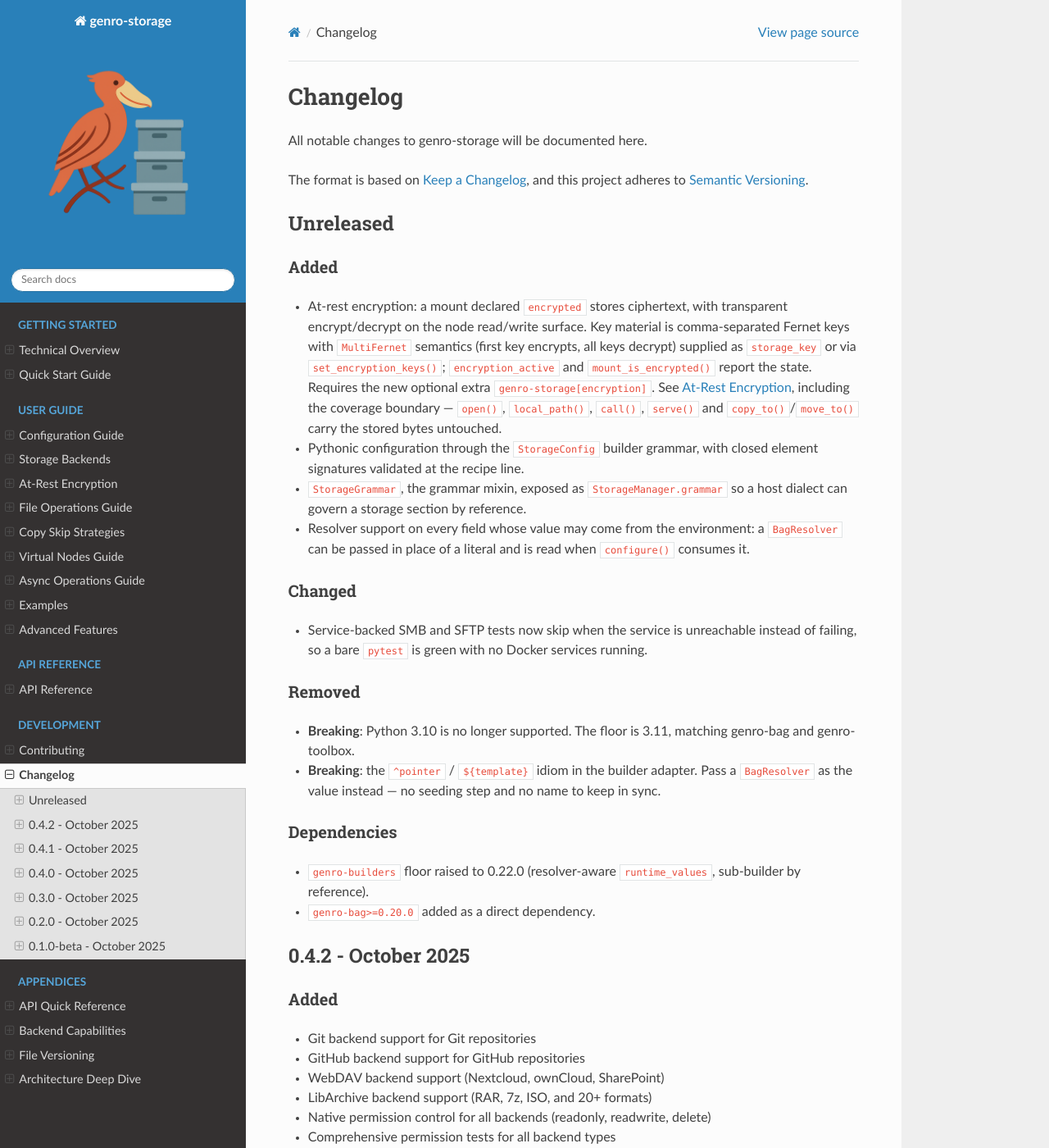
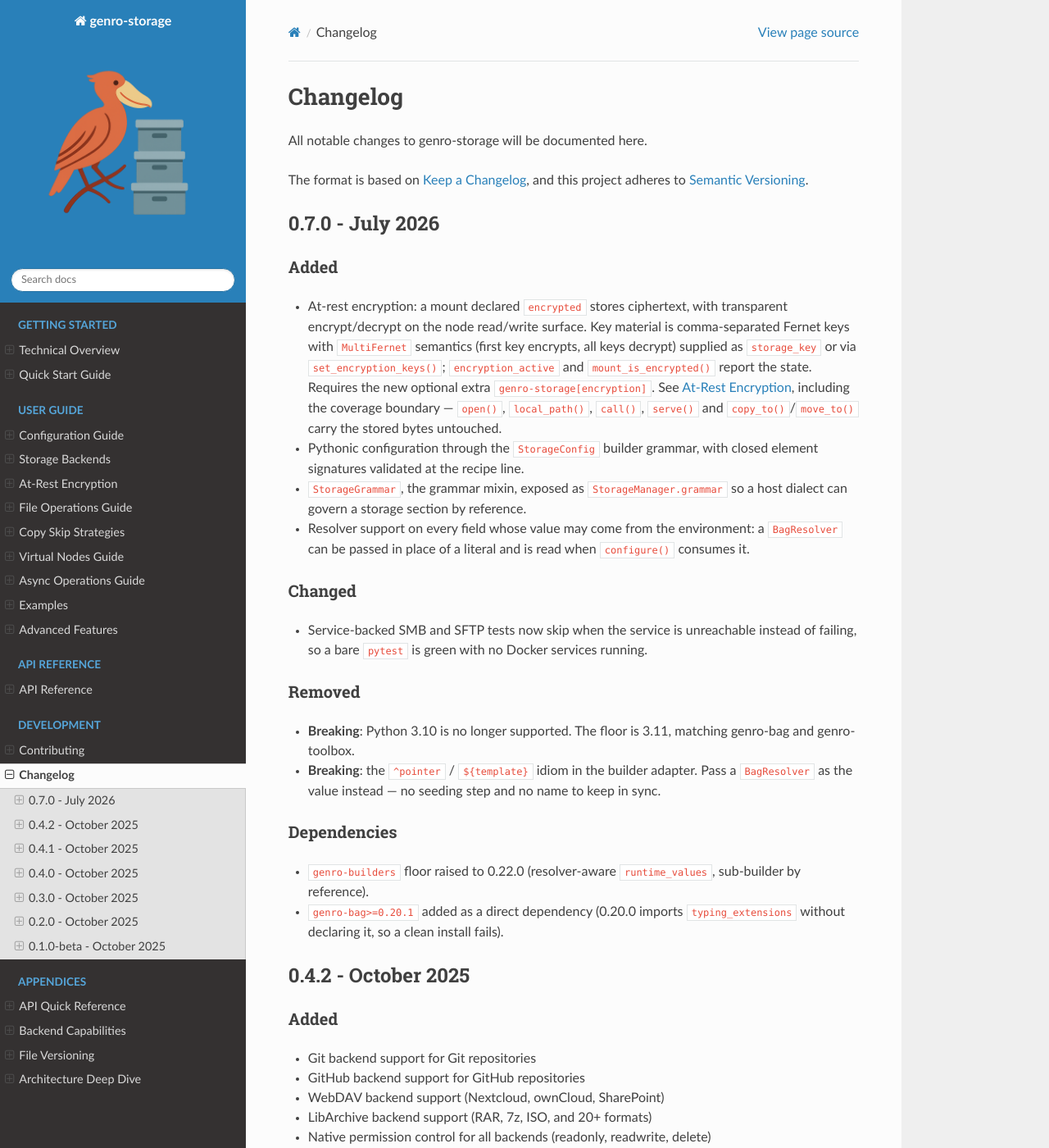
Before and after one commit to genropy/genro-storage, a Sphinx documentation site: the page built from docs/changelog.rst, in a window 1280 px wide and 1400 px high. Shown: the whole window at 82% size. Built offline with Sphinx 7.4.7 and the Read the Docs theme 3.1.0, drawn with Linux system fonts in a browser that asks for light colours.

Commit message:
docs: date the 0.7.0 changelog entry
Also record the real genro-bag floor and why it is 0.20.1.

```diff
--- a/docs/changelog.rst
+++ b/docs/changelog.rst
@@ -6,8 +6,8 @@ All notable changes to genro-storage will be documented here.
 The format is based on `Keep a Changelog <https://keepachangelog.com/en/1.0.0/>`_,
 and this project adheres to `Semantic Versioning <https://semver.org/spec/v2.0.0.html>`_.
 
-Unreleased
-----------
+0.7.0 - July 2026
+-----------------
 
 Added
 ~~~~~
@@ -50,7 +50,8 @@ Dependencies
 
 - ``genro-builders`` floor raised to 0.22.0 (resolver-aware ``runtime_values``,
   sub-builder by reference).
-- ``genro-bag>=0.20.0`` added as a direct dependency.
+- ``genro-bag>=0.20.1`` added as a direct dependency (0.20.0 imports
+  ``typing_extensions`` without declaring it, so a clean install fails).
 
 0.4.2 - October 2025
 --------------------
```
